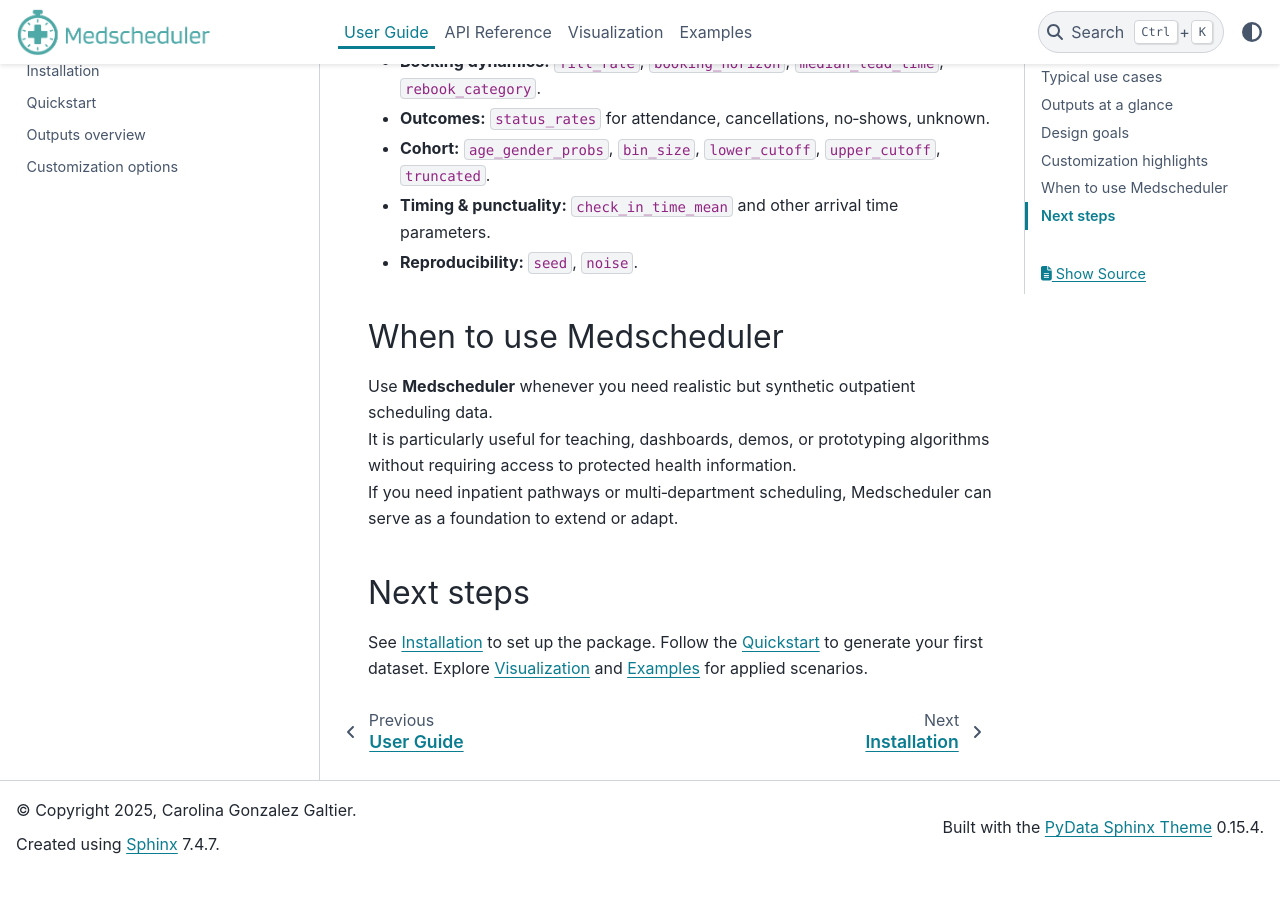
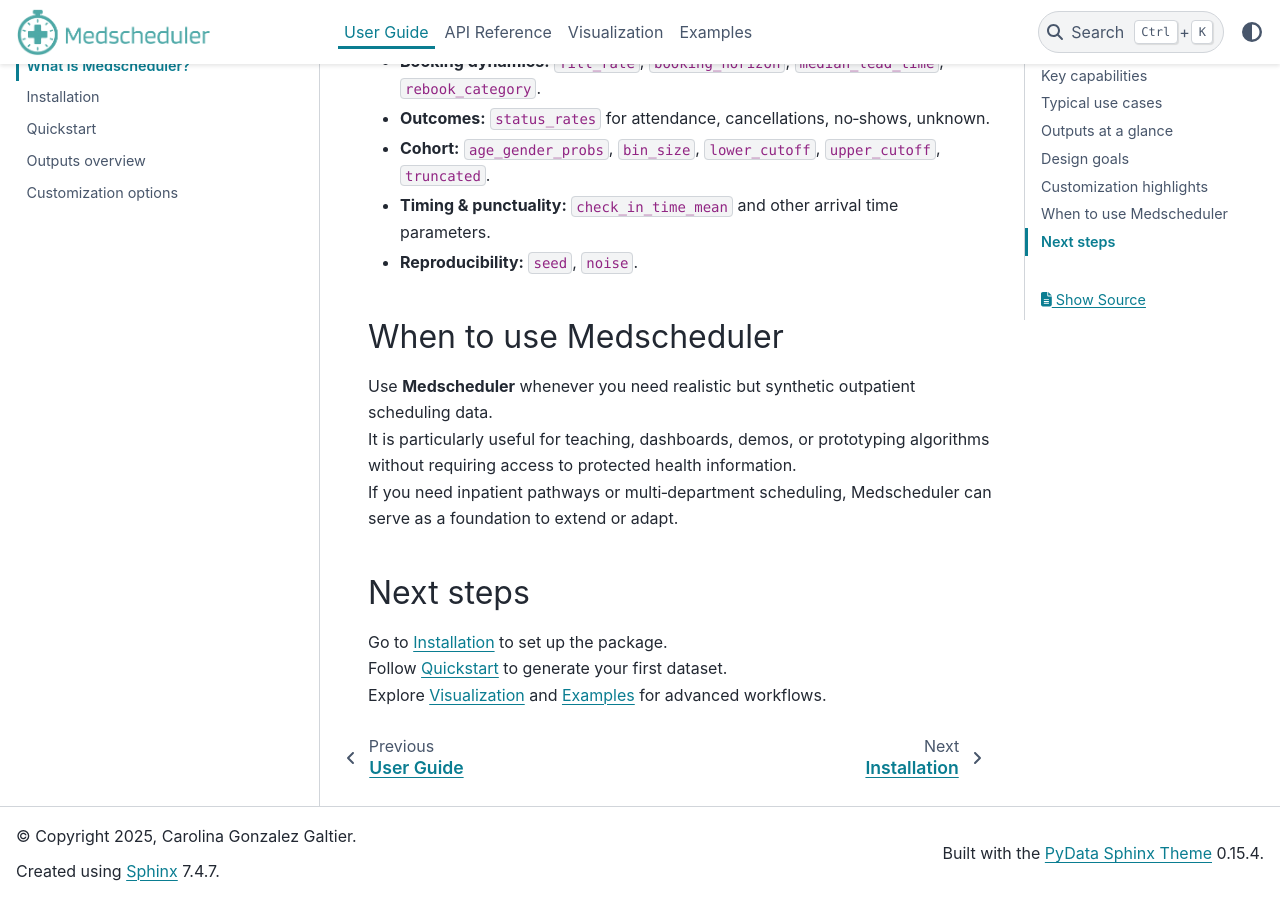
Before and after one commit to carogaltier/medscheduler, a Sphinx documentation site: the page built from docs/user-guide/what_is_medscheduler.md, in a window 1280 px wide and 900 px high, scrolled down 2491 px. Built offline with Sphinx 7.4.7 and the PyData theme 0.15.4, drawn with Linux system fonts in a browser that asks for light colours; before the commit the page ends 3365 px from its top, so only the background shows below that.

Commit message:
Update what_is_medscheduler.md

```diff
--- a/docs/user-guide/what_is_medscheduler.md
+++ b/docs/user-guide/what_is_medscheduler.md
@@ -74,6 +74,6 @@
 
 ## Next steps
 
-See [Installation](installation.md) to set up the package.
-Follow the [Quickstart](quickstart.md) to generate your first dataset.
-Explore [Visualization](../visualization/index.md) and [Examples](../examples/index.md) for applied scenarios.
+Go to {doc}`installation` to set up the package.
+Follow {doc}`quickstart` to generate your first dataset.
+Explore {doc}`../visualization/index` and {doc}`../examples/index` for advanced workflows.
```
